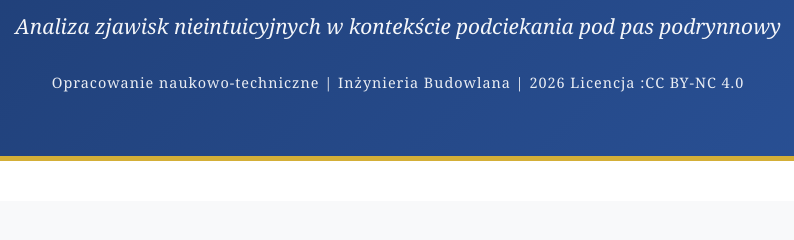
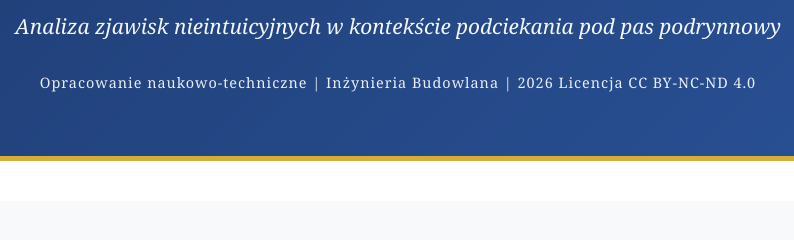
Before and after one commit to Pawcio99/Mechanizmy-Transportu-Wody-w-Strefie-Okapowej, a plain HTML site: page index.html in a window 1280 px wide. Shown: the part 159-399 px from the top of the page, 242-1036 px from the left. Drawn offline with Linux system fonts and the light colour scheme.

Commit message:
Update license information in index.html

```diff
--- a/index.html
+++ b/index.html
@@ -337,7 +337,7 @@
         <header>
             <h1>Mechanizmy Transportu Wody w Strefie Okapowej</h1>
             <div class="subtitle">Analiza zjawisk nieintuicyjnych w kontekście podciekania pod pas podrynnowy</div>
-            <div class="meta">Opracowanie naukowo-techniczne | Inżynieria Budowlana | 2026  Licencja :CC BY-NC 4.0   </div>
+            <div class="meta">Opracowanie naukowo-techniczne | Inżynieria Budowlana | 2026  Licencja CC BY-NC-ND 4.0   </div>
         </header>
 
         <div class="abstract">
```
